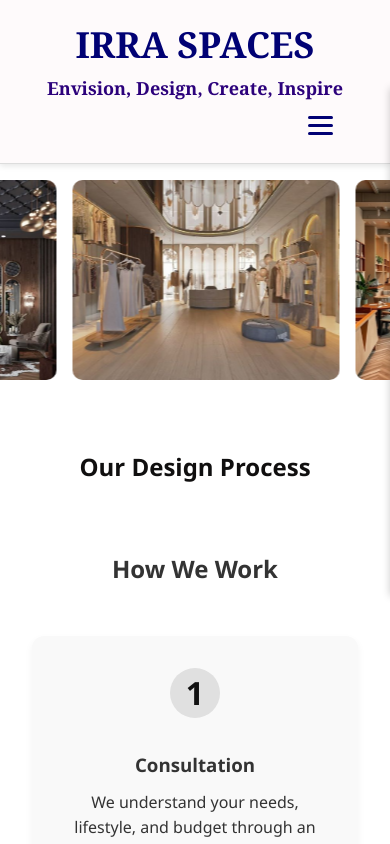
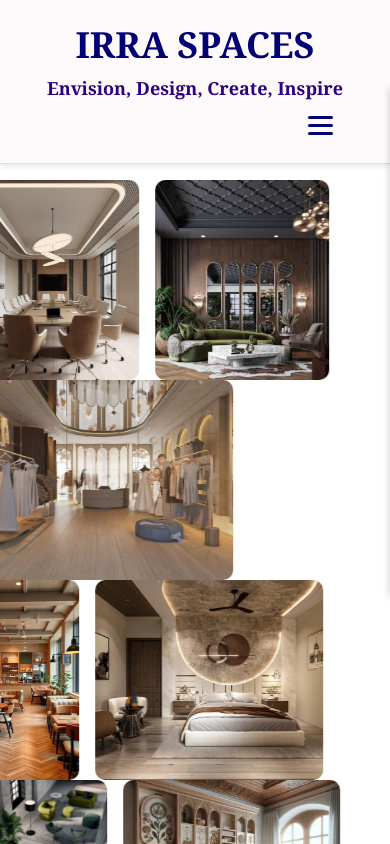
Before and after one commit to KavyaM28/Irra-frontend, a React (Create React App) app: page /irraspaces/process in a window 390 px wide. Shown: the top 844 px of the page. Built offline with nearby package versions, Linux system fonts and the light colour scheme.

Commit message:
Updated phone wider

```diff
--- a/public/index.html
+++ b/public/index.html
@@ -3,7 +3,7 @@
   <head>
     <meta charset="utf-8" />
     <link rel="icon" href="%PUBLIC_URL%/favicon.ico" />
-    <meta name="viewport" content="width=device-width, initial-scale=1" />
+    <meta name="viewport" content="width=device-width, initial-scale=1.0" />
     <meta name="theme-color" content="#000000" />
     <meta
       name="description"
--- a/src/App.css
+++ b/src/App.css
@@ -1081,36 +1081,44 @@
   white-space: nowrap; /* prevents phone numbers from breaking into two lines */
 }
 
-/* Stop horizontal scrolling on mobile */
+html, body {
+  margin: 0;
+  padding: 0;
+  overflow-x: hidden; /* Prevent horizontal scroll */
+}
+
+* {
+  box-sizing: border-box;
+}
+
+section, div, .container {
+  max-width: 100vw; /* Never exceed viewport width */
+}
+
+/* Prevent horizontal scroll on mobile */
 html, body {
   overflow-x: hidden;
   max-width: 100%;
 }
 
-/* Keep all elements within screen width */
-* {
+/* Ensure all sections adapt to mobile width */
+section, .contact, .services, .hero {
+  max-width: 100%;
+  width: 100%;
   box-sizing: border-box;
 }
 
-/* Ensure images & videos fit */
-img, video {
-  max-width: 100%;
-  height: auto;
-  display: block;
+/* Fix flex elements not wrapping */
+.marquee-track,
+.services-grid,
+.about-content {
+  flex-wrap: wrap;
 }
 
-/* Mobile adjustments */
+/* Reduce padding/margins on small screens */
 @media (max-width: 768px) {
-  section, .container, .content, .row {
-    width: 100% !important;
-    padding-left: 12px;
-    padding-right: 12px;
-  }
-
-  /* Stack flex or grid layouts */
-  .flex, .row, .grid {
-    flex-direction: column !important;
-    display: flex;
-    flex-wrap: wrap;
+  .contact, .services, .hero, section {
+    padding-left: 10px;
+    padding-right: 10px;
   }
 }
```
